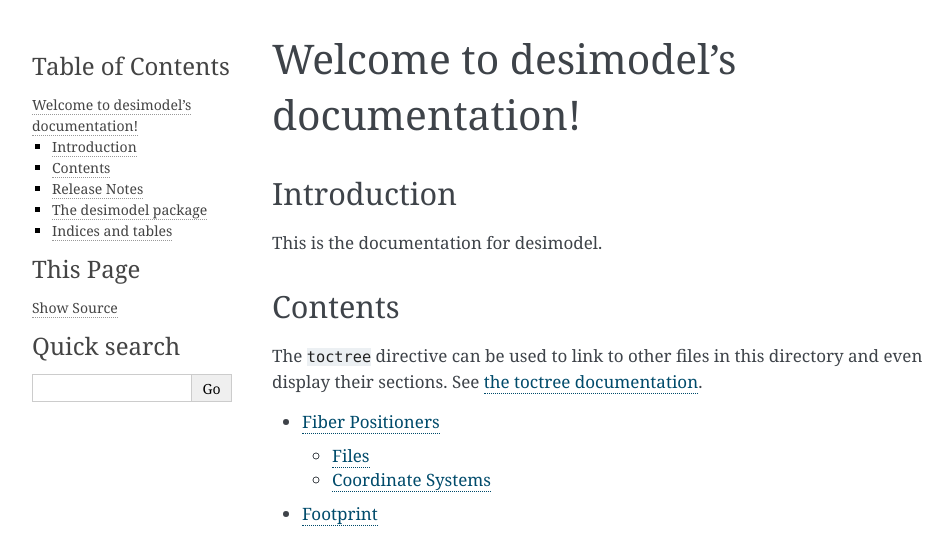
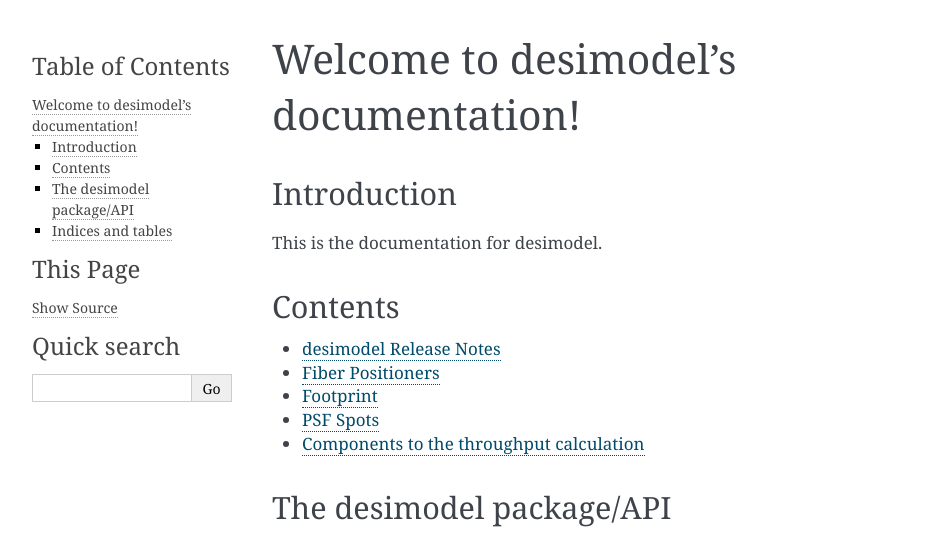
Before and after one commit to desihub/desimodel, a Sphinx documentation site: the page built from doc/index.rst, in a window 1280 px wide. Shown: the top 538 px of the page, without its empty margins (148-1100 px from the left). Built offline with Sphinx 7.4.7, drawn with Linux system fonts in a browser that asks for light colours; some of the changed text lies outside the part shown; grey boxes are pictures that could not be loaded.

Commit message:
update documentation

```diff
--- a/doc/index.rst
+++ b/doc/index.rst
@@ -10,37 +10,32 @@ This is the documentation for desimodel.
 Contents
 ========
 
-The ``toctree`` directive can be used to link to other files in this
-directory and even display their sections.  See `the toctree documentation`_.
+.. toctree::
+    :maxdepth: 1
 
-.. _`the toctree documentation`: http://sphinx-doc.org/markup/toctree.html
+    release_notes.rst
+    fiberpos.rst
+    footprint.rst
+    psfspots.rst
+    throughput.rst
 
-.. toctree::
-   :maxdepth: 2
-
-   fiberpos.rst
-   footprint.rst
-   psfspots.rst
-   throughput.rst
-
-Release Notes
-=============
-
-.. toctree::
-   :maxdepth: 1
-
-   release_notes.rst
-
-The desimodel package
-=====================
-
-This is used to include docstrings from modules. See `the autodoc documentation`_.
-
-.. _`the autodoc documentation`: http://sphinx-doc.org/ext/autodoc.html?highlight=automodule#directive-automodule
+The desimodel package/API
+=========================
 
 .. automodule:: desimodel
-   :members:
-   :imported-members:
+    :members:
+
+.. automodule:: desimodel.focalplane
+    :members:
+
+.. automodule:: desimodel.install
+    :members:
+
+.. automodule:: desimodel.io
+    :members:
+
+.. automodule:: desimodel.trim
+    :members:
 
 Indices and tables
 ==================
--- a/doc/release_notes.rst
+++ b/doc/release_notes.rst
@@ -6,7 +6,7 @@ desimodel Release Notes
 ------------------
 
 * "First" post-separation tag.
-* No changes yet!
+* Add code to create trimmed versions of the data.
 
 0.4.2 (2016-02-04)
 ------------------
```
Also changed, not shown: README.rst (+12 -0 lines).
